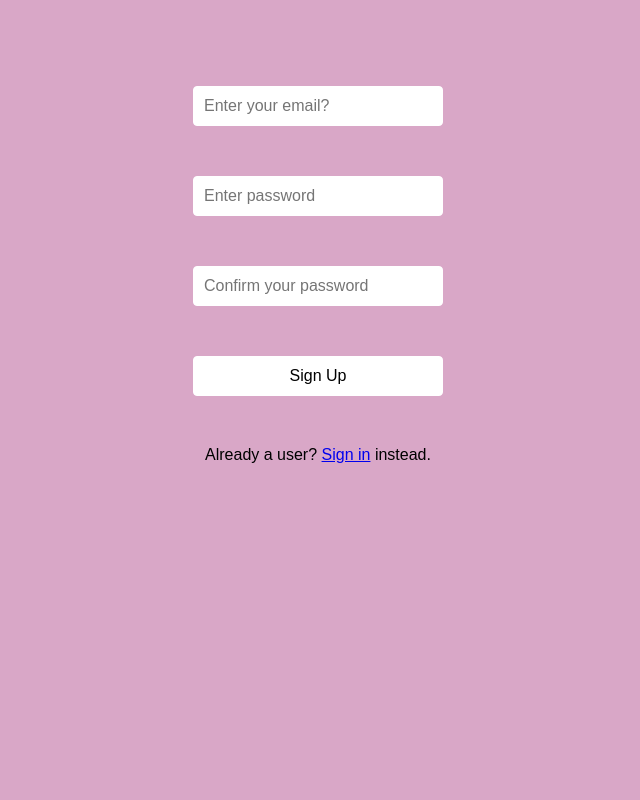
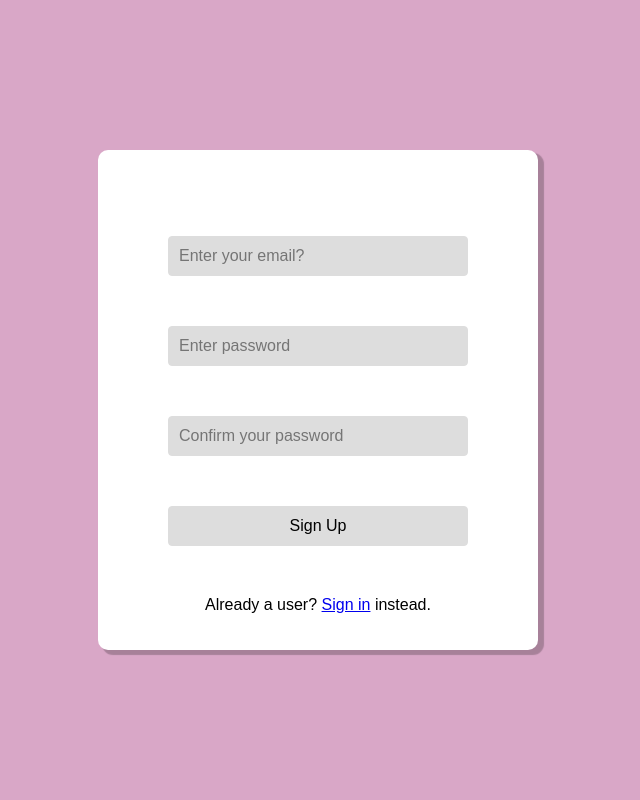
Before and after one commit to FancyCodeMaster/Kurakaani, a PHP site: page /CreateAccount/createaccount.html in a window 1280 px wide. Shown: the whole page, without its empty margins (322-962 px from the left). Run offline with PHP 8.4, Linux system fonts and the light colour scheme; some web fonts are replaced.

Commit message:
just started

```diff
--- a/CreateAccount/createaccount.css
+++ b/CreateAccount/createaccount.css
@@ -68,3 +68,20 @@ body {
 .button {
     cursor : pointer;
 }
+
+@media only screen and (min-width : 768px) {
+    .main-container {
+        align-items : center;
+    }
+    .new-account-form-container {
+        background-color: #fff;
+        border-radius : 10px;
+        box-shadow : 5px 4px 1px 1px rgba(0, 0, 0, 0.226);
+    }
+
+    .email , .password , .button {
+        background-color: #dddddd;
+        width : 300px;
+        border : 1px solid #dddddd;
+    }
+}
--- a/index.html
+++ b/index.html
@@ -31,7 +31,7 @@
                             <div class="login-button-container">
                                 <a class="link-to-message" href="#"><input type="button" value="Log In" class="login-button"></a>
                             </div>
-                            <div style="font-size : 200%; text-align : center;">or</div>
+                            <div style="font-size : 200%; text-align : center;" class="or">or</div>
                             <div class="create-account-button-container">
                                 <a class="link-to-new-account" href="./CreateAccount/createaccount.html"><input type="button" value="Create Account" class="create-account-button"></a>
                             </div>
```
Also changed, not shown: style.css (+43 -36 lines).
